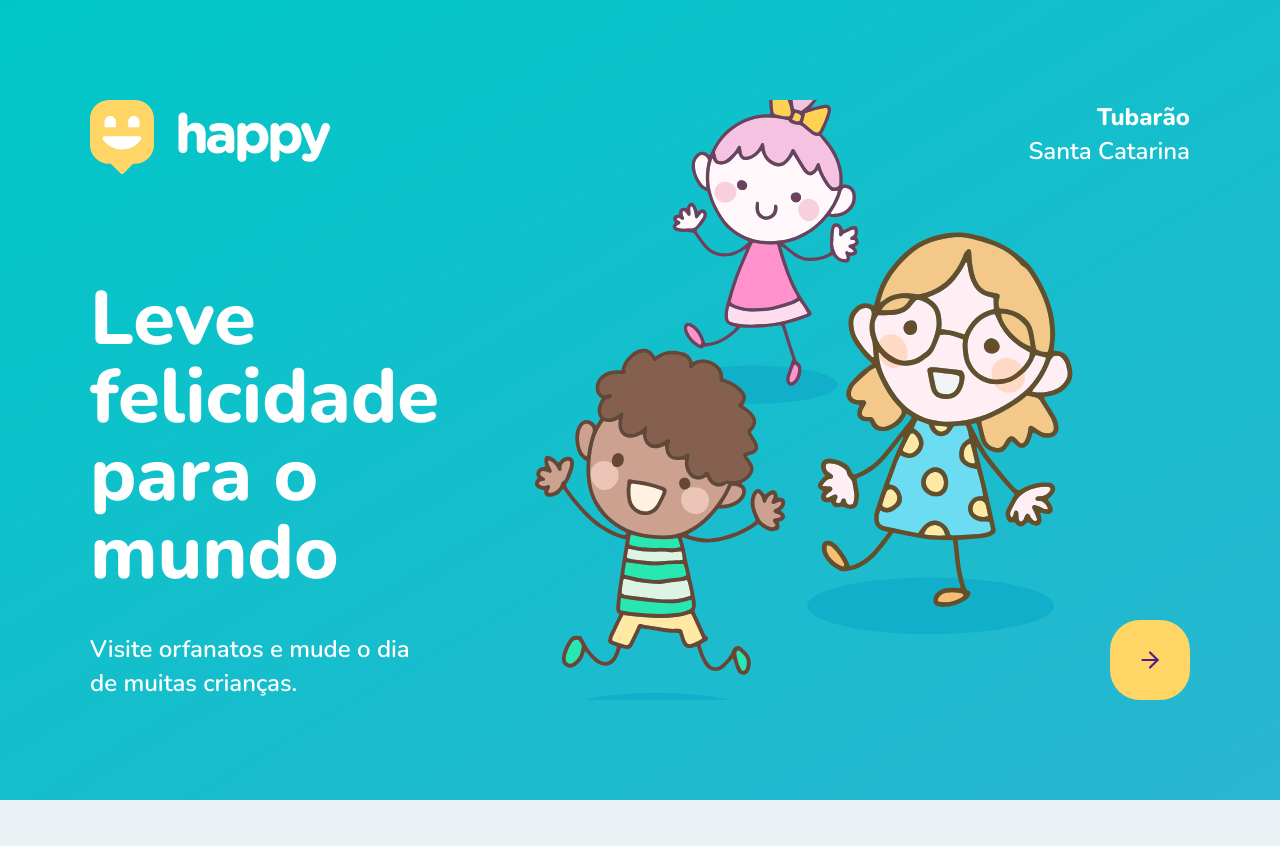
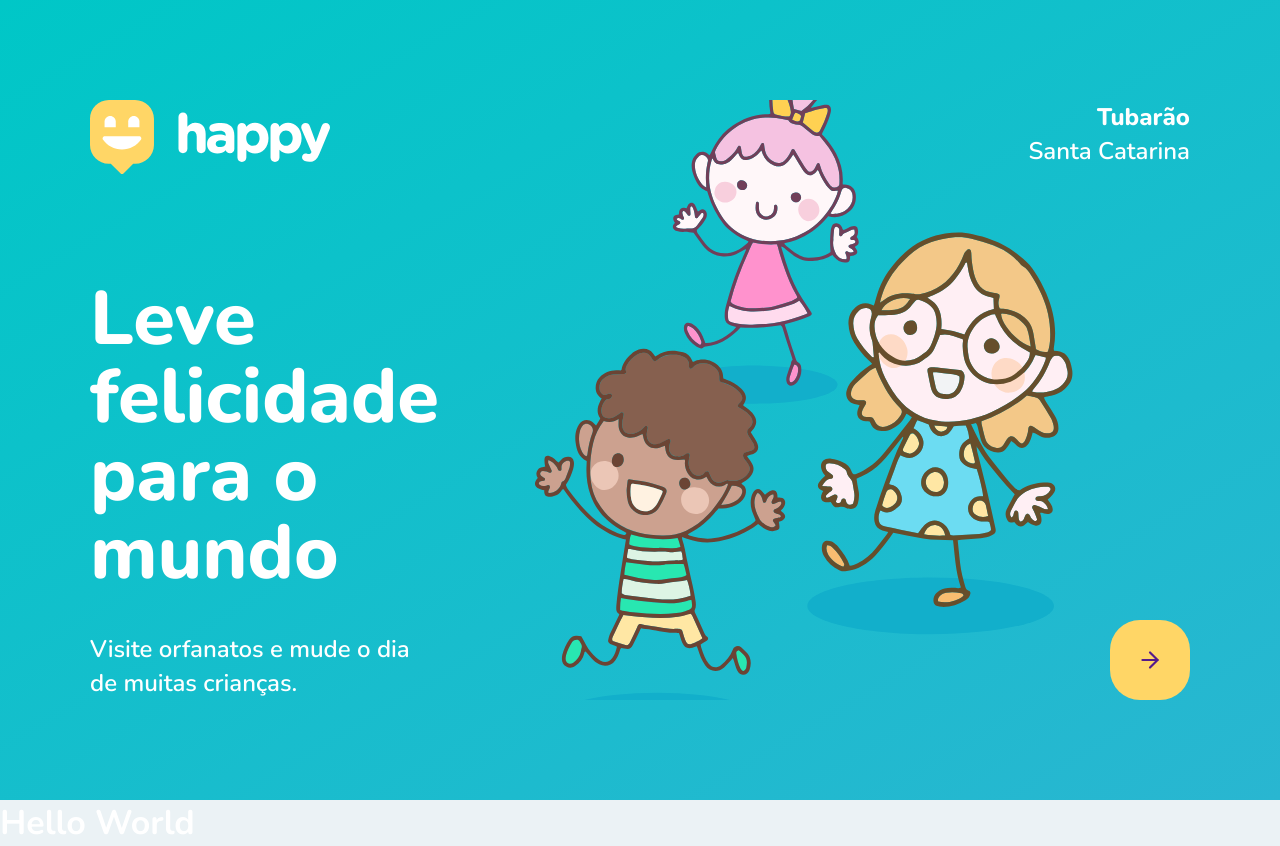
Before and after one commit to hericke47/Happy, a React (Create React App) app in the folder web/: page /app in a window 1280 px wide. Before the commit the page ends 800 px from the top, so only its background shows below. Built offline with nearby package versions, Linux system fonts and the light colour scheme.

Commit message:
:fire: refactor: refactor the code of landing page and add routes from aplication

```diff
--- a/web/package.json
+++ b/web/package.json
@@ -13,6 +13,7 @@
     "react": "^16.13.1",
     "react-dom": "^16.13.1",
     "react-icons": "^3.11.0",
+    "react-router-dom": "^5.2.0",
     "react-scripts": "3.4.3",
     "typescript": "~3.7.2"
   },
@@ -36,5 +37,8 @@
       "last 1 firefox version",
       "last 1 safari version"
     ]
+  },
+  "devDependencies": {
+    "@types/react-router-dom": "^5.1.6"
   }
 }
--- a/web/src/App.tsx
+++ b/web/src/App.tsx
@@ -1,33 +1,12 @@
 import React from 'react';
 
-import { FiArrowRight } from 'react-icons/fi';
+import './styles/global.css';
 
-import './styles/global.css';
-import './styles/pages/landing.css';
-
-import logoImg from './images/logo.svg';
+import Routes from './routes';
 
 function App() {
   return (
-    <div id="page-landing">
-      <div className="content-wrapper">
-        <img src={logoImg} alt="Happy"/>
-
-        <main>
-          <h1>Leve felicidade para o mundo</h1>
-          <p>Visite orfanatos e mude o dia de muitas crianças.</p>
-        </main>
-
-        <div className="location">
-          <strong>Tubarão</strong>
-          <span>Santa Catarina</span>
-        </div>
-
-        <a href="" className="enter-app">
-          <FiArrowRight size={26} color="#rgba(0,0,0,0.6)" />
-        </a>
-      </div>
-    </div>
+    <Routes />
   );
 }
 
--- /dev/null
+++ b/web/src/pages/Landing.tsx
@@ -0,0 +1,34 @@
+import React from 'react';
+
+
+import { FiArrowRight } from 'react-icons/fi';
+
+import '../styles/pages/landing.css';
+
+import logoImg from '../images/logo.svg';
+
+function Landing() {
+  return (
+    <div id="page-landing">
+      <div className="content-wrapper">
+        <img src={logoImg} alt="Happy"/>
+
+        <main>
+          <h1>Leve felicidade para o mundo</h1>
+          <p>Visite orfanatos e mude o dia de muitas crianças.</p>
+        </main>
+
+        <div className="location">
+          <strong>Tubarão</strong>
+          <span>Santa Catarina</span>
+        </div>
+
+        <a href="" className="enter-app">
+          <FiArrowRight size={26} color="#rgba(0,0,0,0.6)" />
+        </a>
+      </div>
+    </div>
+  );
+}
+
+export default Landing;
--- /dev/null
+++ b/web/src/pages/OrphanagesMap.tsx
@@ -0,0 +1,9 @@
+import React from 'react';
+
+function OrphanagesMap() {
+  return (
+    <h1>Hello World</h1>
+  )
+}
+
+export default OrphanagesMap;
--- /dev/null
+++ b/web/src/routes.tsx
@@ -0,0 +1,16 @@
+import React from 'react';
+import { BrowserRouter, Switch, Route } from 'react-router-dom';
+
+import Landing from './pages/Landing';
+import OrphanagesMap from './pages/OrphanagesMap';
+
+function Routes() {
+  return (
+    <BrowserRouter>
+      <Route path="/" component={Landing} />
+      <Route path="/app" component={OrphanagesMap} />
+    </BrowserRouter>
+  )
+}
+
+export default Routes;
```
Also changed, not shown: 1 other file (tests, documents, lock files or other folders).
